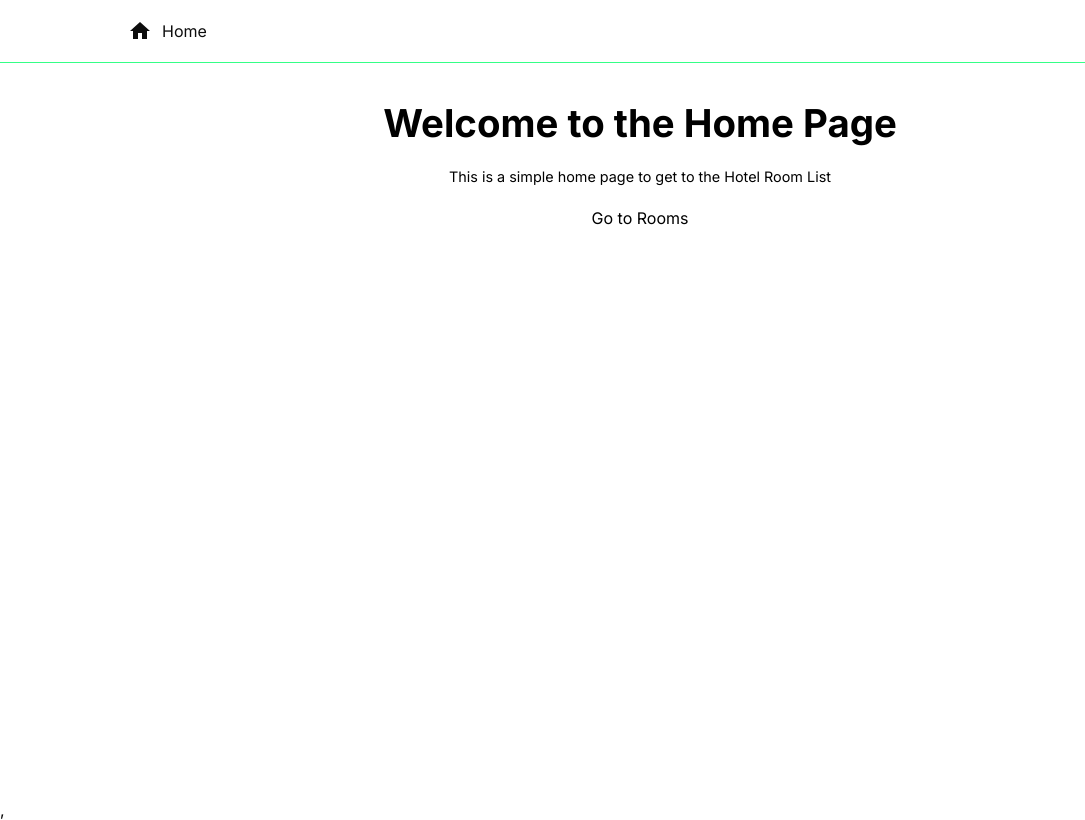
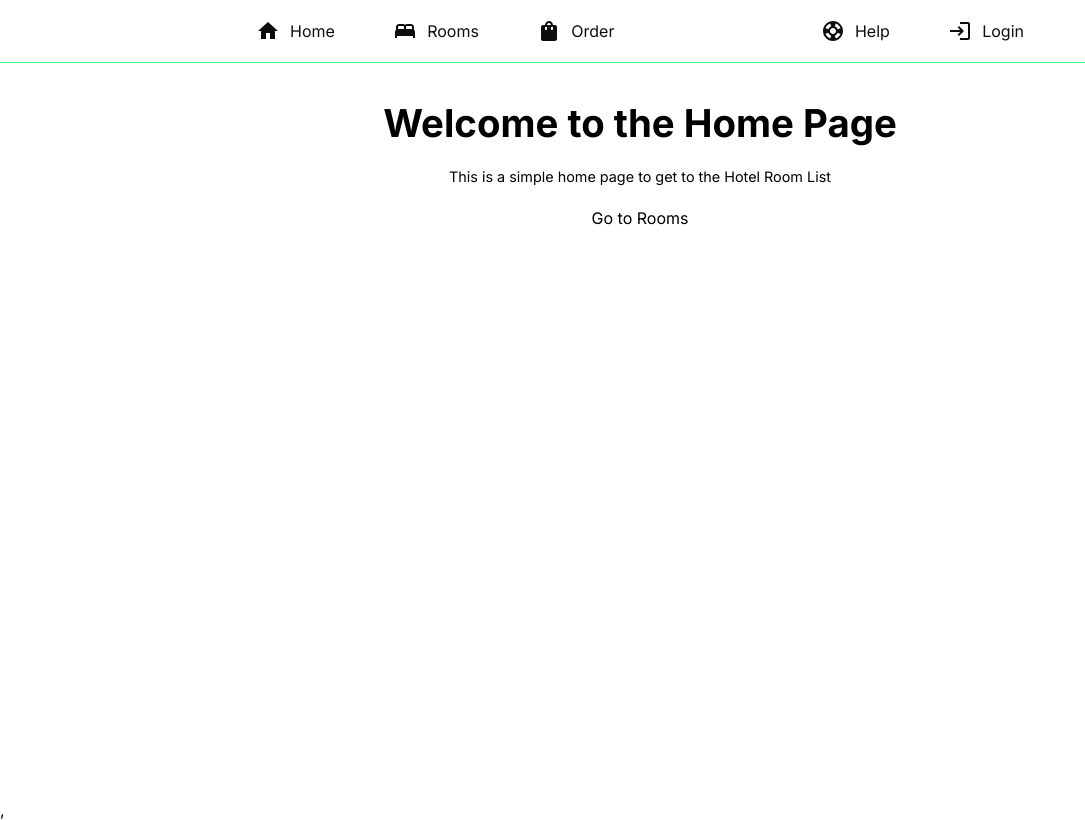
Before and after one commit to KevinTheKittyCat/Hotel-frontend, a React (Vite) app: page / in a window 1280 px wide. Shown: the whole page, without its empty margins (0-1085 px from the left). Built offline with nearby package versions, Linux system fonts and the light colour scheme; a web font is replaced by a local one.

Commit message:
Mock Header navigation
+ Mock navigation

```diff
--- a/src/components/header.jsx
+++ b/src/components/header.jsx
@@ -1,4 +1,4 @@
-import { Home } from "@mui/icons-material";
+import { Bed, Home, Login, ShoppingBag, Support } from "@mui/icons-material";
 import HeaderButton from "./header/headerButton";
 import "../styles/header.css";
 
@@ -10,8 +10,18 @@ import "../styles/header.css";
 
 export default function Header() {
     return (
-        <header className="nav-bar">
-            <HeaderButton Icon={Home} title="Home" to="/"/>
+        <header className="nav-bar flex-apart row stretch-width">
+            <div className="row">
+                <HeaderButton Icon={Home} title="Home" to="/" />
+                <HeaderButton Icon={Bed} title="Rooms" to="/rooms" />
+                <HeaderButton Icon={ShoppingBag} title="Order" to="/rooms" />
+            </div>
+            <div className="row">
+                <HeaderButton Icon={Support} title="Help" to="/" />
+                <HeaderButton Icon={Login} title="Login" to="/" />
+            </div>
+
+
         </header>
     )
 }
--- a/src/styles/header.css
+++ b/src/styles/header.css
@@ -4,7 +4,7 @@
   left: 0;
   width: 100%;
   background: rgba(255, 255, 255, 0.8196078431);
-  padding: 0 10%;
+  padding: 0 20%;
   border-bottom: 1px solid var(--primary-color);
   z-index: 1000;
   -webkit-backdrop-filter: blur(10px);
--- a/src/styles/header.scss
+++ b/src/styles/header.scss
@@ -4,7 +4,7 @@
     left: 0;
     width: 100%;
     background: #ffffffd1;
-    padding: 0 10%;
+    padding: 0 20%;
     border-bottom: 1px solid var(--primary-color);
     z-index: 1000;
     backdrop-filter: blur(10px);
```
